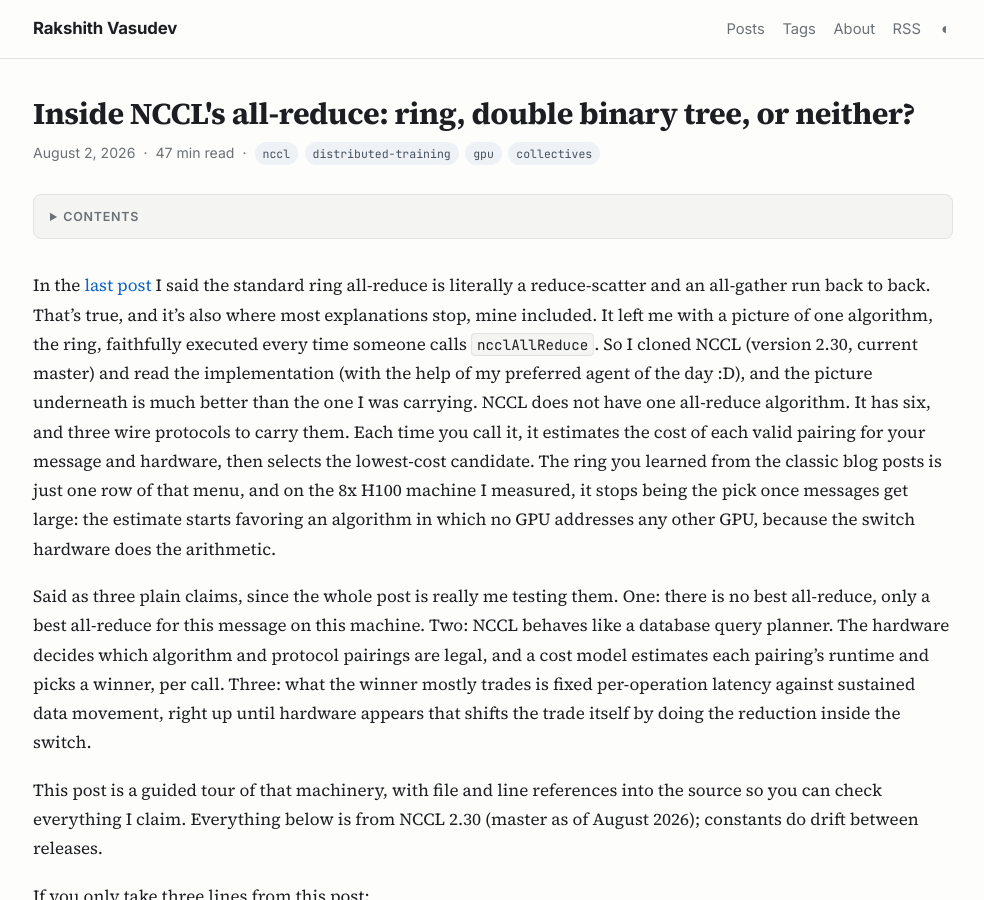
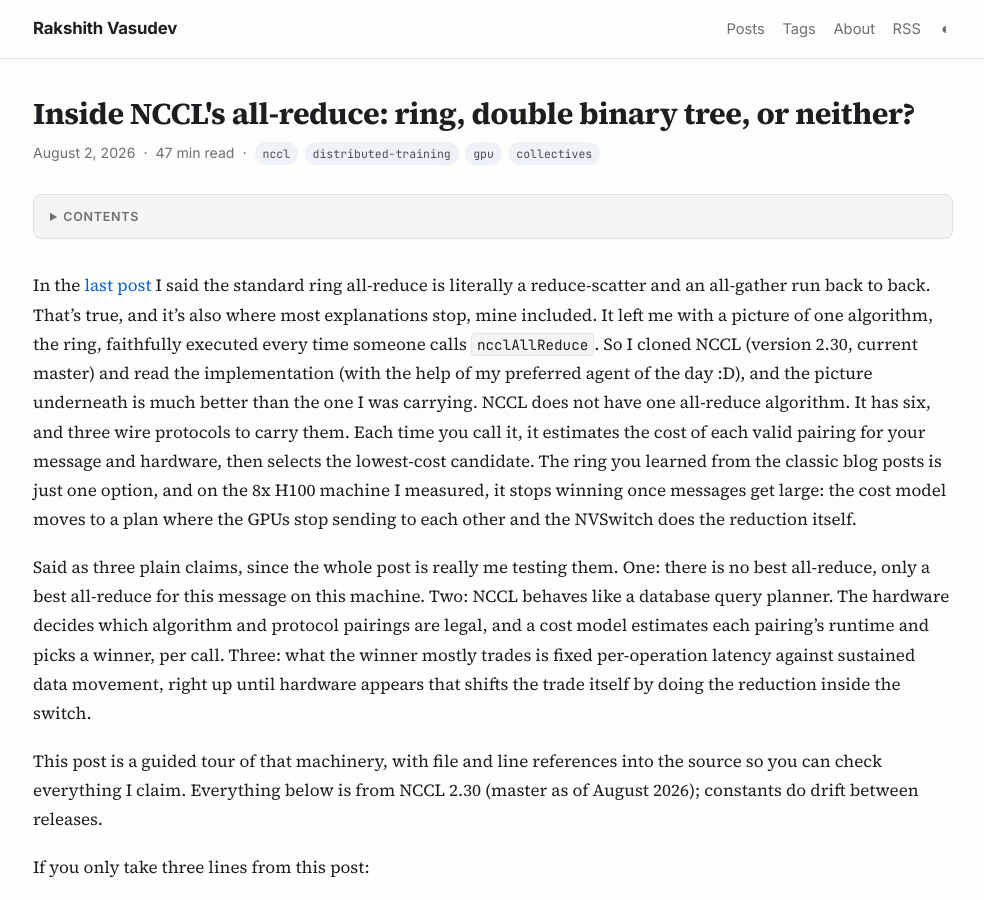
Before and after one commit to rakshithvasudev/rakshithvasudev.github.io, a Jekyll site: the page built from _posts/2026-08-02-inside-nccl-allreduce.md, in a window 1280 px wide and 900 px high. Shown: the whole window, without its empty margins (147-1131 px from the left). Built offline with Jekyll 4.4.1, drawn with Linux system fonts in a browser that asks for light colours.

Commit message:
Plainer phrasing for the intro's NVLS teaser

```diff
--- a/_config.yml
+++ b/_config.yml
@@ -11,3 +11,8 @@ plugins:
   - jekyll-seo-tag
   - jekyll-sitemap
   - jekyll-feed
+
+# GoatCounter site code: the subdomain of your goatcounter.com dashboard,
+# i.e. "rakshithvasudev" for https://rakshithvasudev.goatcounter.com.
+# Leave blank to disable analytics entirely.
+goatcounter:
--- a/_layouts/default.html
+++ b/_layouts/default.html
@@ -78,5 +78,6 @@
     });
   </script>
   <script defer src="{{ '/assets/js/review.js' | relative_url }}"></script>
+  {% include analytics.html %}
 </body>
 </html>
--- a/_posts/2026-08-02-inside-nccl-allreduce.md
+++ b/_posts/2026-08-02-inside-nccl-allreduce.md
@@ -15,10 +15,10 @@ and the picture underneath is much better than the one I was carrying. NCCL does
 protocols to carry them. Each time you call it, it estimates the cost of each
 valid pairing for your message and hardware, then selects the lowest-cost
 candidate. The ring you learned from
-the classic blog posts is just one row of that menu, and on the 8x H100 machine I
-measured, it stops being the pick once messages get large: the estimate starts
-favoring an algorithm in which no GPU addresses any other GPU, because the switch
-hardware does the arithmetic.
+the classic blog posts is just one option, and on the 8x H100 machine I
+measured, it stops winning once messages get large: the cost model moves to a
+plan where the GPUs stop sending to each other and the NVSwitch does the
+reduction itself.
 
 Said as three plain claims, since the whole post is really me testing them. One:
 there is no best all-reduce, only a best all-reduce for this message on this
```
